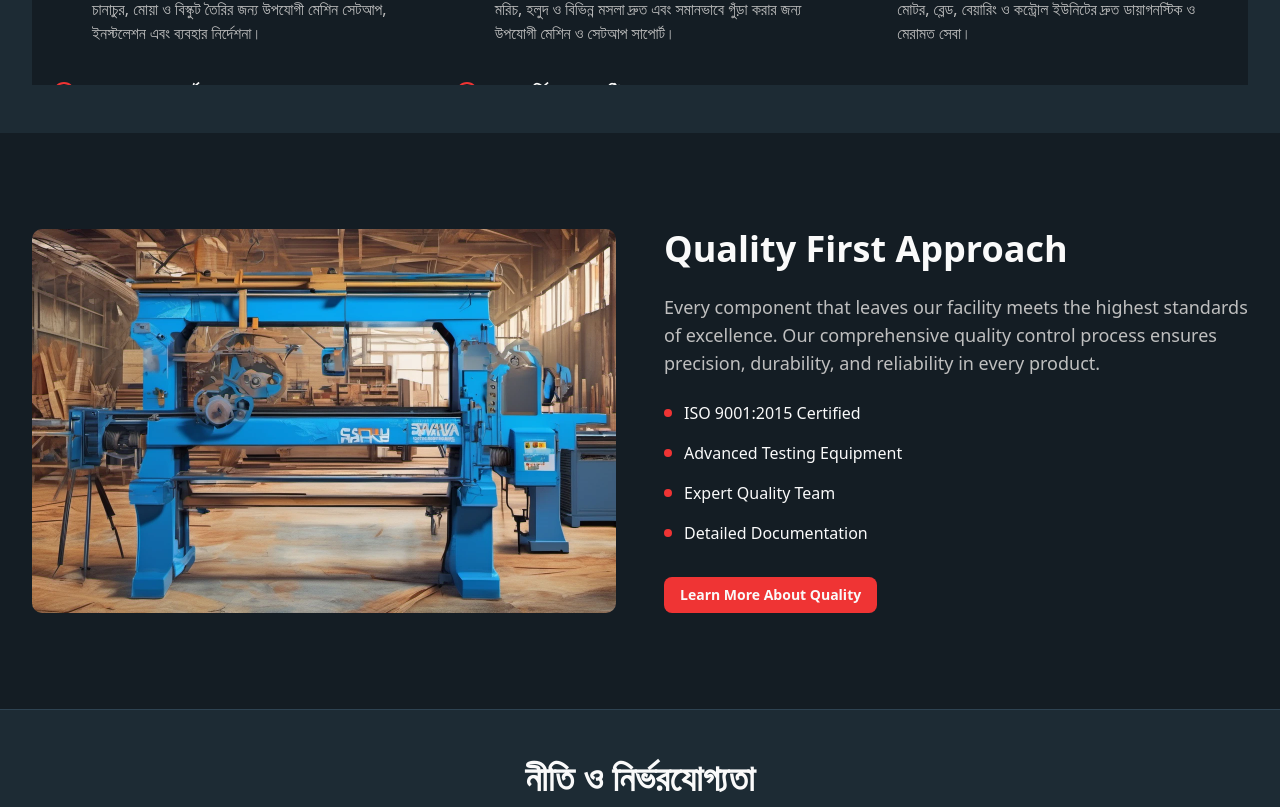
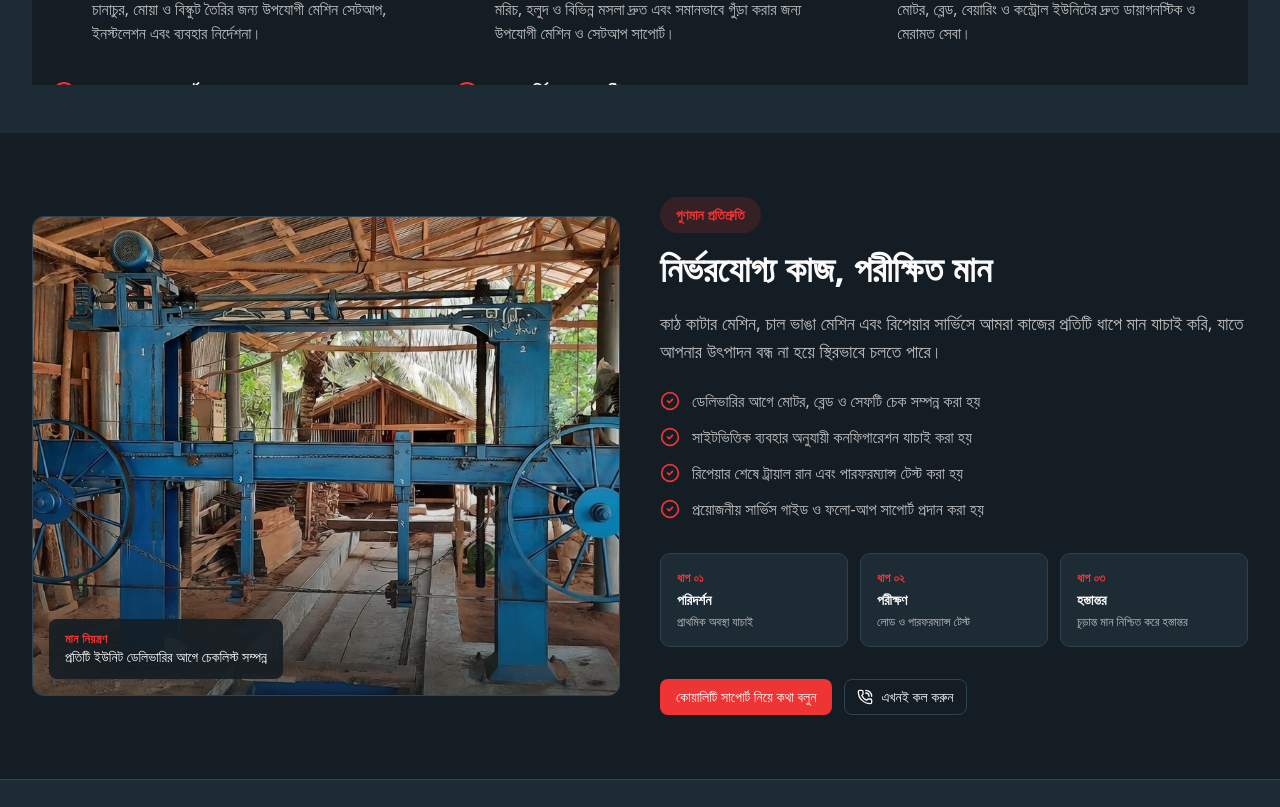
Before and after one commit to Shiddharthapal/Baba_shop, a Next.js app: page / in a window 1280 px wide. Shown: the part 1613-2420 px from the top of the page. Built offline with nearby package versions, Linux system fonts and the light colour scheme.

Commit message:
modify the quality route in bangla and  reduce pading in certification and add image in public route

```diff
--- a/src/components/certifications/index.tsx
+++ b/src/components/certifications/index.tsx
@@ -45,7 +45,7 @@ export function Certifications() {
             return (
               <div
                 key={cert.title}
-                className="rounded-lg border border-border bg-background p-8 text-center transition-colors hover:border-secondary"
+                className="rounded-lg border border-border bg-background p-4 text-center transition-colors hover:border-secondary"
               >
                 <Icon className="mx-auto mb-4 h-12 w-12 text-secondary" />
                 <h3 className="mb-2 text-xl font-bold text-foreground">
--- a/src/components/quality/index.tsx
+++ b/src/components/quality/index.tsx
@@ -1,51 +1,99 @@
-import Image from "next/image"
-import { Button } from "@/components/ui/button"
+import Image from "next/image";
+import Link from "next/link";
+import { CheckCircle2, PhoneCall } from "lucide-react";
+import { Button } from "@/components/ui/button";
+
+const qualityPoints = [
+  "ডেলিভারির আগে মোটর, ব্লেড ও সেফটি চেক সম্পন্ন করা হয়",
+  "সাইটভিত্তিক ব্যবহার অনুযায়ী কনফিগারেশন যাচাই করা হয়",
+  "রিপেয়ার শেষে ট্রায়াল রান এবং পারফরম্যান্স টেস্ট করা হয়",
+  "প্রয়োজনীয় সার্ভিস গাইড ও ফলো-আপ সাপোর্ট প্রদান করা হয়",
+];
+
+const qualityFlow = [
+  { step: "০১", title: "পরিদর্শন", note: "প্রাথমিক অবস্থা যাচাই" },
+  { step: "০২", title: "পরীক্ষণ", note: "লোড ও পারফরম্যান্স টেস্ট" },
+  { step: "০৩", title: "হস্তান্তর", note: "চূড়ান্ত মান নিশ্চিত করে হস্তান্তর" },
+];
 
 export function Quality() {
   return (
-    <section id="quality" className="py-16 md:py-24 bg-background">
-      <div className="max-w-7xl mx-auto px-4 sm:px-6 lg:px-8">
-        <div className="grid md:grid-cols-2 gap-12 items-center">
-          <div className="relative h-96 md:h-full min-h-96 rounded-lg overflow-hidden">
+    <section id="quality" className="bg-background py-16">
+      <div className="mx-auto max-w-7xl px-4 sm:px-6 lg:px-8">
+        <div className="grid items-center gap-10 lg:grid-cols-2">
+          <div className="relative order-2 h-80 overflow-hidden rounded-xl border border-border lg:order-1 lg:h-[480px]">
             <Image
-              src="/preview.webp"
-              alt="Quality manufacturing process"
+              src="/image (6).jpg"
+              alt="মেশিন মান যাচাই প্রক্রিয়া"
               fill
               className="object-cover"
             />
+            <div className="absolute inset-0 bg-gradient-to-t from-background/60 via-transparent to-transparent" />
+            <div className="absolute bottom-4 left-4 rounded-md bg-background/90 px-4 py-3">
+              <p className="text-xs font-semibold uppercase tracking-wide text-secondary">
+                মান নিয়ন্ত্রণ
+              </p>
+              <p className="text-sm font-medium text-foreground">
+                প্রতিটি ইউনিট ডেলিভারির আগে চেকলিস্ট সম্পন্ন
+              </p>
+            </div>
           </div>
 
-          <div>
-            <h2 className="text-3xl md:text-4xl font-bold text-foreground mb-6">
-              Quality First Approach
+          <div className="order-1 lg:order-2">
+            <span className="mb-4 inline-block rounded-full bg-secondary/15 px-4 py-2 text-sm font-semibold text-secondary">
+              গুণমান প্রতিশ্রুতি
+            </span>
+            <h2 className="mb-5 text-3xl font-bold text-foreground md:text-4xl">
+              নির্ভরযোগ্য কাজ, পরীক্ষিত মান
             </h2>
-
-            <p className="text-lg text-muted-foreground mb-6">
-              Every component that leaves our facility meets the highest standards of
-              excellence. Our comprehensive quality control process ensures precision,
-              durability, and reliability in every product.
+            <p className="mb-6 text-lg text-muted-foreground">
+              কাঠ কাটার মেশিন, চাল ভাঙা মেশিন এবং রিপেয়ার সার্ভিসে আমরা কাজের
+              প্রতিটি ধাপে মান যাচাই করি, যাতে আপনার উৎপাদন বন্ধ না হয়ে
+              স্থিরভাবে চলতে পারে।
             </p>
 
-            <div className="space-y-4 mb-8">
-              {[
-                "ISO 9001:2015 Certified",
-                "Advanced Testing Equipment",
-                "Expert Quality Team",
-                "Detailed Documentation",
-              ].map((item) => (
-                <div key={item} className="flex items-center space-x-3">
-                  <div className="w-2 h-2 bg-secondary rounded-full" />
-                  <span className="text-foreground font-medium">{item}</span>
+            <div className="mb-8 space-y-3">
+              {qualityPoints.map((point) => (
+                <div key={point} className="flex items-start gap-3">
+                  <CheckCircle2 className="mt-0.5 h-5 w-5 shrink-0 text-secondary" />
+                  <p className="text-muted-foreground">{point}</p>
                 </div>
               ))}
             </div>
 
-            <Button className="bg-secondary hover:bg-secondary/90 text-secondary-foreground font-bold">
-              Learn More About Quality
-            </Button>
+            <div className="mb-8 grid gap-3 sm:grid-cols-3">
+              {qualityFlow.map((item) => (
+                <div
+                  key={item.step}
+                  className="rounded-lg border border-border bg-card p-4"
+                >
+                  <p className="mb-1 text-xs font-semibold text-secondary">
+                    ধাপ {item.step}
+                  </p>
+                  <p className="text-sm font-semibold text-foreground">
+                    {item.title}
+                  </p>
+                  <p className="mt-1 text-xs text-muted-foreground">
+                    {item.note}
+                  </p>
+                </div>
+              ))}
+            </div>
+
+            <div className="flex flex-wrap gap-3">
+              <Button asChild variant="secondary">
+                <Link href="#contact">কোয়ালিটি সাপোর্ট নিয়ে কথা বলুন</Link>
+              </Button>
+              <Button asChild variant="outline">
+                <div>
+                  <PhoneCall />
+                  <a href="tel:+8801719634871">এখনই কল করুন</a>
+                </div>
+              </Button>
+            </div>
           </div>
         </div>
       </div>
     </section>
-  )
+  );
 }
```
Also changed, not shown: public/image (5).jpg (added), public/image (6).jpg (added).
